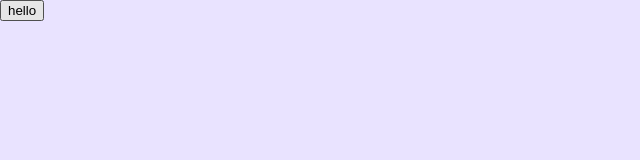
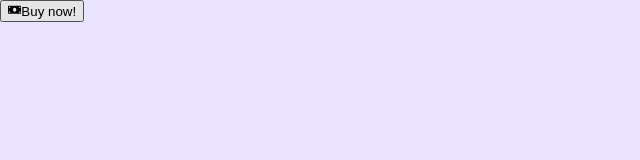
Before and after one commit to Petrasoderstrom1612/reusability, a React (Vite) app: page / in a window 1280 px wide. Shown: the top 160 px of the page, without its empty margins (0-640 px from the left). Built offline with nearby package versions, Linux system fonts and the light colour scheme.

Commit message:
installed react-icons --save and added an icon as a child

```diff
--- a/package.json
+++ b/package.json
@@ -11,7 +11,8 @@
   },
   "dependencies": {
     "react": "^19.1.0",
-    "react-dom": "^19.1.0"
+    "react-dom": "^19.1.0",
+    "react-icons": "^5.5.0"
   },
   "devDependencies": {
     "@eslint/js": "^9.30.1",
--- a/src/App.jsx
+++ b/src/App.jsx
@@ -1,14 +1,18 @@
 import { useState } from 'react'
 import Button from './components/Button'
 import Marquee from './components/Marquee'
+import { FaMoneyBill } from "react-icons/fa";
 
 
 function App() {
 
   return (
     <>
+      <Button>
+        <FaMoneyBill />
+        Buy now!
+      </Button>
       {/* <Marquee text="🧛‍♀️ Welcome to Horrorville 🧛‍♀️" /> */}
-      <Button>hello</Button>
     </>
   )
 }
```
Also changed, not shown: 1 other file (tests, documents, lock files or other folders).
